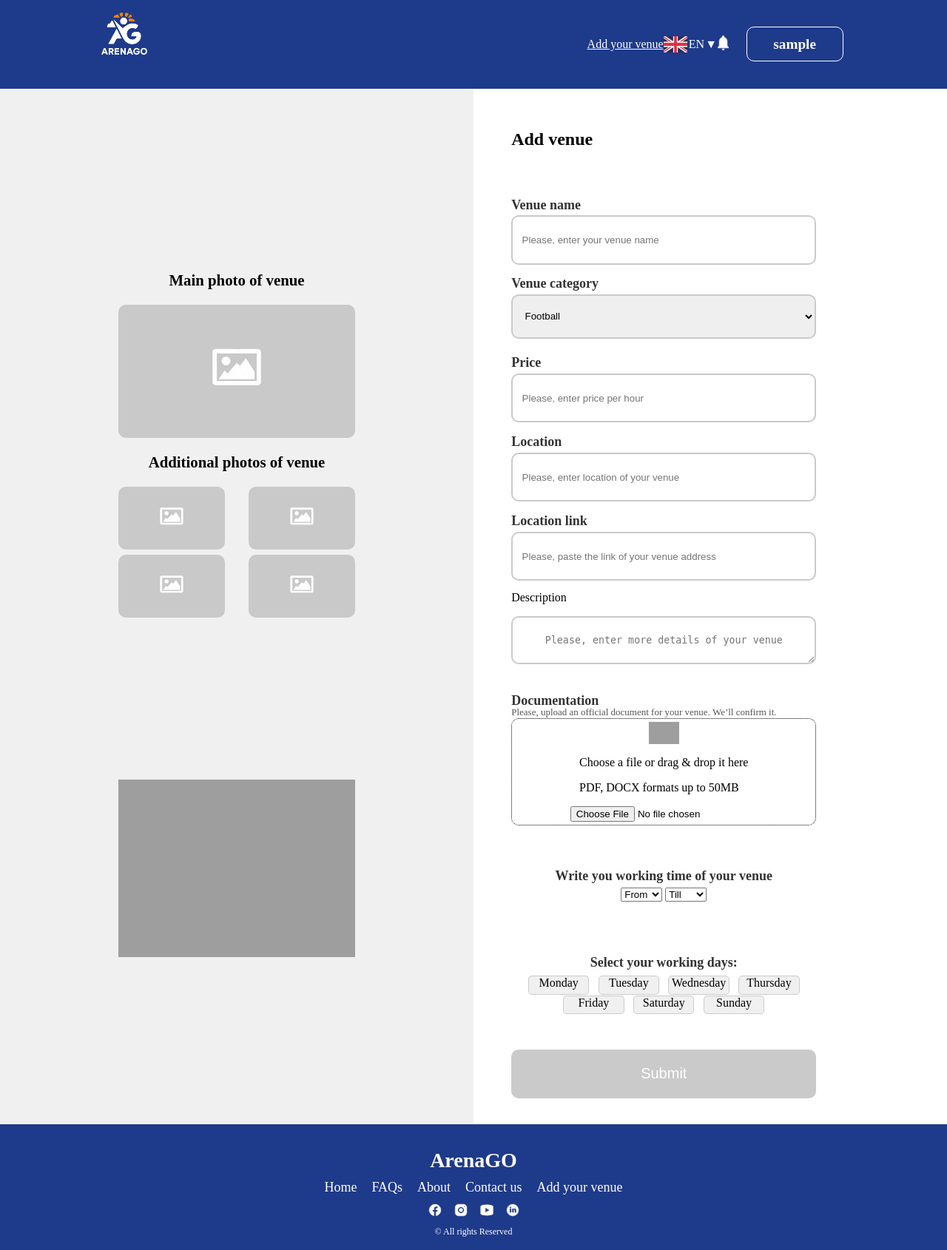
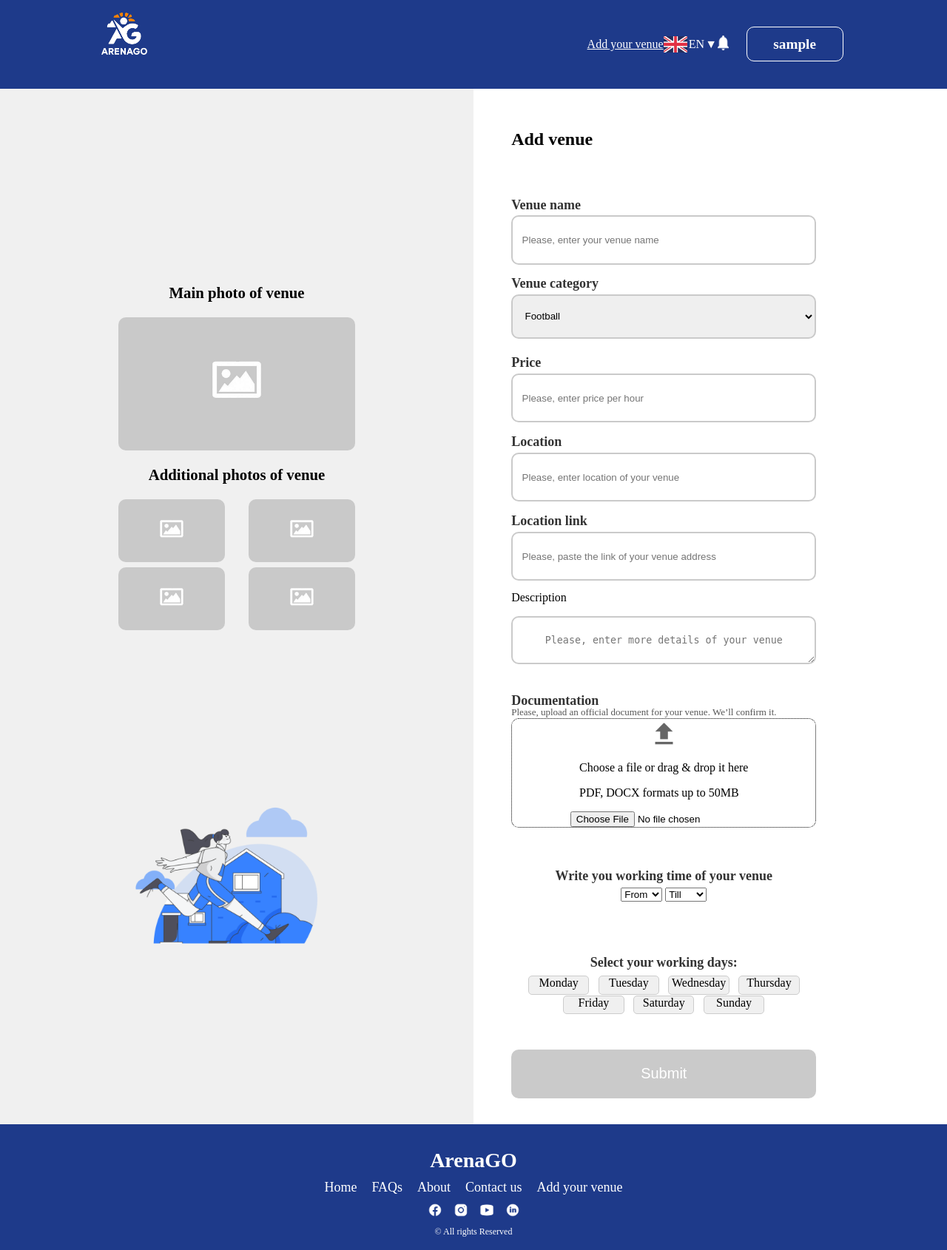
Before and after one commit to nuurlybekuly/arenago, a Django app: page /venues/add/ in a window 1280 px wide. Shown: the whole page at 74% size. Run offline with Django 5.2, Linux system fonts and the light colour scheme; the visitor is signed in with stand-in values (Sample User, id 1); grey boxes are pictures that could not be loaded.

Commit message:
first commit

```diff
--- a/backend/venues/templates/venues/add_venue.html
+++ b/backend/venues/templates/venues/add_venue.html
@@ -68,7 +68,7 @@
                 </div>
             </div>
         </div>
-        <img class="left_img" src="{% static 'images/add_ven_img' %}" alt="">
+        <img class="left_img" src="{% static 'images/add_ven_img.png'%}" alt="">
     </div>
 
     <div class="right">
@@ -115,7 +115,7 @@
                 <label class="doc-word">Documentation</label>
                 <label class="doc-word-2">Please, upload an official document for your venue. We’ll confirm it.</label>
                 <div class="document-content">
-                    <img src="{% static 'images/add_ven_document' %}" alt="">
+                    <img src="{% static 'images/add_ven_document.png' %}" alt="">
                     <div>
                         <p>Choose a file or drag & drop it here</p>
                         <p>PDF, DOCX formats up to 50MB </p>
```
